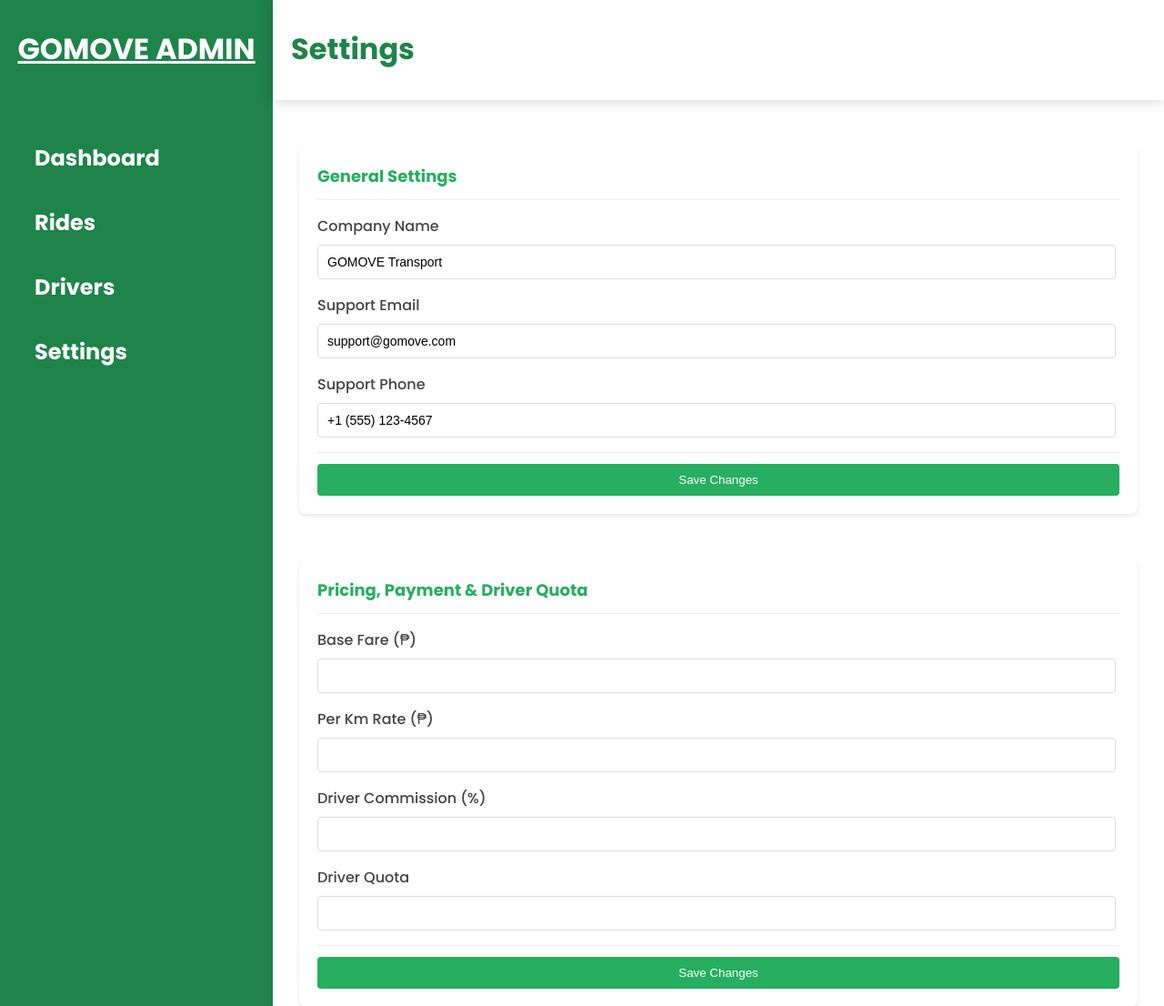
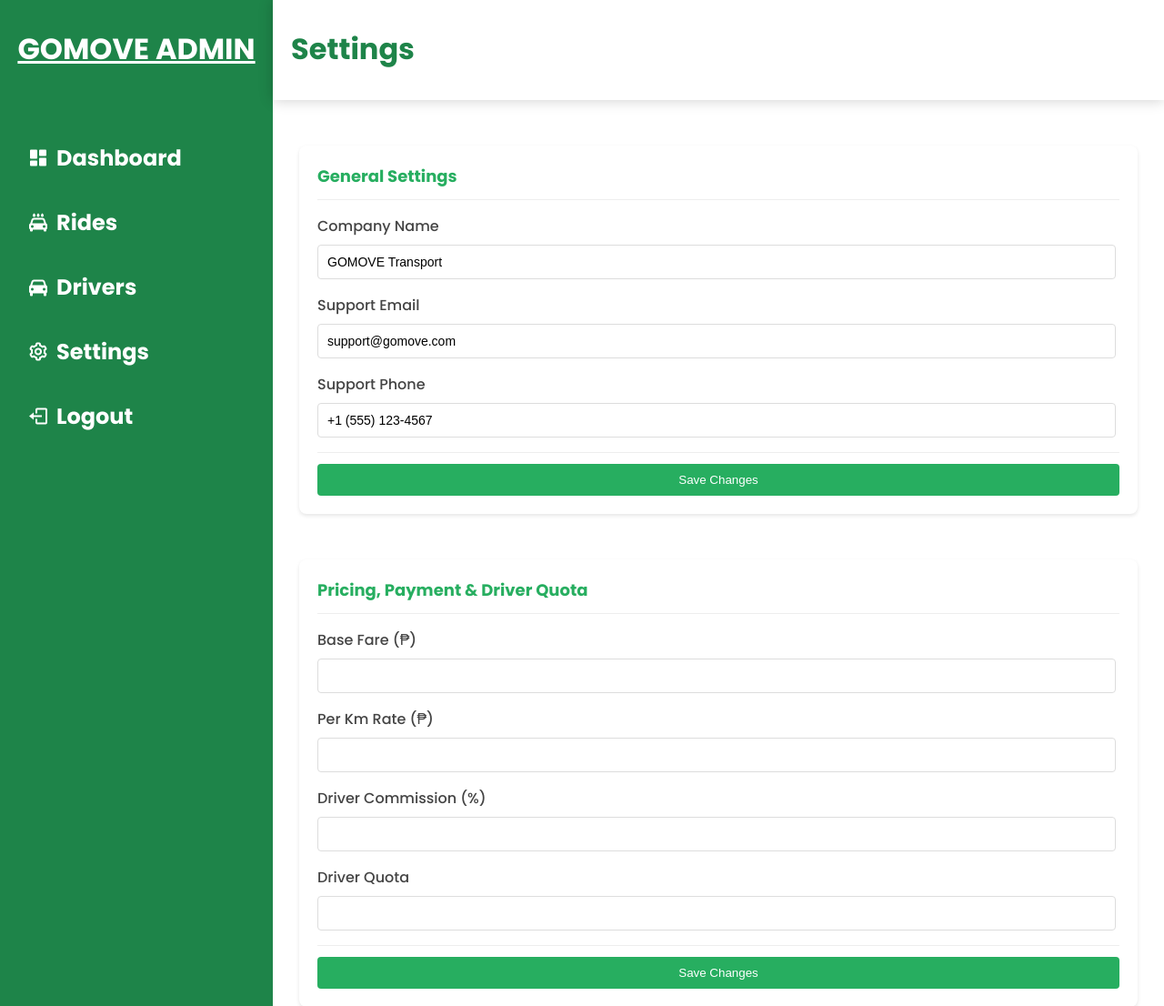
Before and after one commit to Cipher-Syntax/Transportation-System-Backend-, a PHP site: page /admin_settings.php in a window 1280 px wide. Shown: the top 1106 px of the page at 91% size. Run offline with PHP 8.4, Linux system fonts and the light colour scheme; the visitor is signed in with stand-in values (Sample User, id 1); data that the repository does not hold is empty; some web fonts are replaced.

Commit message:
Fixed something but I forgot

```diff
--- a/admin/admin_action.php
+++ b/admin/admin_action.php
@@ -111,6 +111,11 @@
             <div class="items">
                 <i class='bx bx-cog' ></i>
                 <a href="../admin/admin_settings.php">Settings</a>
+            </div>
+
+            <div class="items">
+                <i class='bx bx-log-out'></i>
+                <a href="../pages/logout.php?redirect=../admin/admin_login.php">Logout</a>
             </div>
         </div>
 
--- a/admin/admin_driver_management.php
+++ b/admin/admin_driver_management.php
@@ -54,6 +54,11 @@
             <div class="items">
                 <i class='bx bx-cog' ></i>
                 <a href="../admin/admin_settings.php">Settings</a>
+            </div>
+
+            <div class="items">
+                <i class='bx bx-log-out'></i>
+                <a href="../pages/logout.php?redirect=../admin/admin_login.php">Logout</a>
             </div>
 
         </div>
--- a/admin/admin_rides.php
+++ b/admin/admin_rides.php
@@ -69,6 +69,11 @@
             <div class="items">
                 <i class='bx bx-cog' ></i>
                 <a href="../admin/admin_settings.php">Settings</a>
+            </div>
+
+            <div class="items">
+                <i class='bx bx-log-out'></i>
+                <a href="../pages/logout.php?redirect=../admin/admin_login.php">Logout</a>
             </div>
 
         </div>
--- a/admin/admin_settings.php
+++ b/admin/admin_settings.php
@@ -64,6 +64,7 @@
     <meta name="viewport" content="width=device-width, initial-scale=1.0">
     <title>Admin Settings</title>
     <link rel="stylesheet" href="../assets/css/admin_settings.css">
+    <link href='https://unpkg.com/boxicons@2.1.4/css/boxicons.min.css' rel='stylesheet'>
 
 </head>
 <body>
@@ -89,6 +90,11 @@
             <div class="items">
                 <i class='bx bx-cog' ></i>
                 <a href="../admin/admin_settings.php">Settings</a>
+            </div>
+
+            <div class="items">
+                <i class='bx bx-log-out'></i>
+                <a href="../pages/logout.php?redirect=../admin/admin_login.php">Logout</a>
             </div>
         </div>
 
```
Also changed, not shown: admin/admin_dashboard.php (+6 -1 lines).
